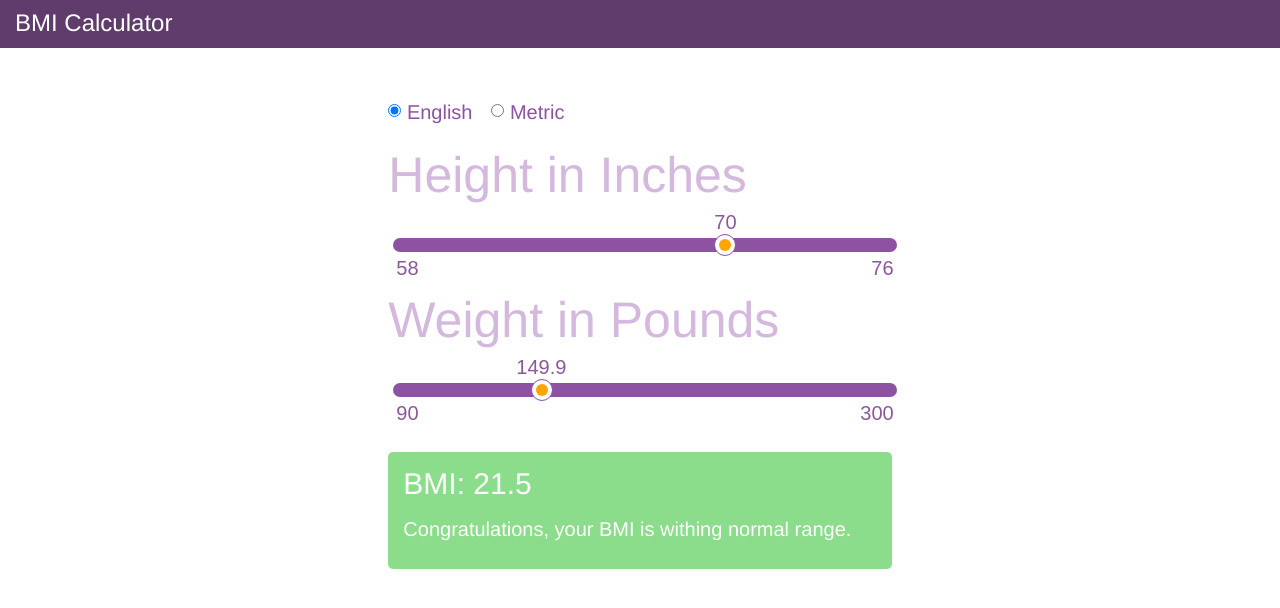
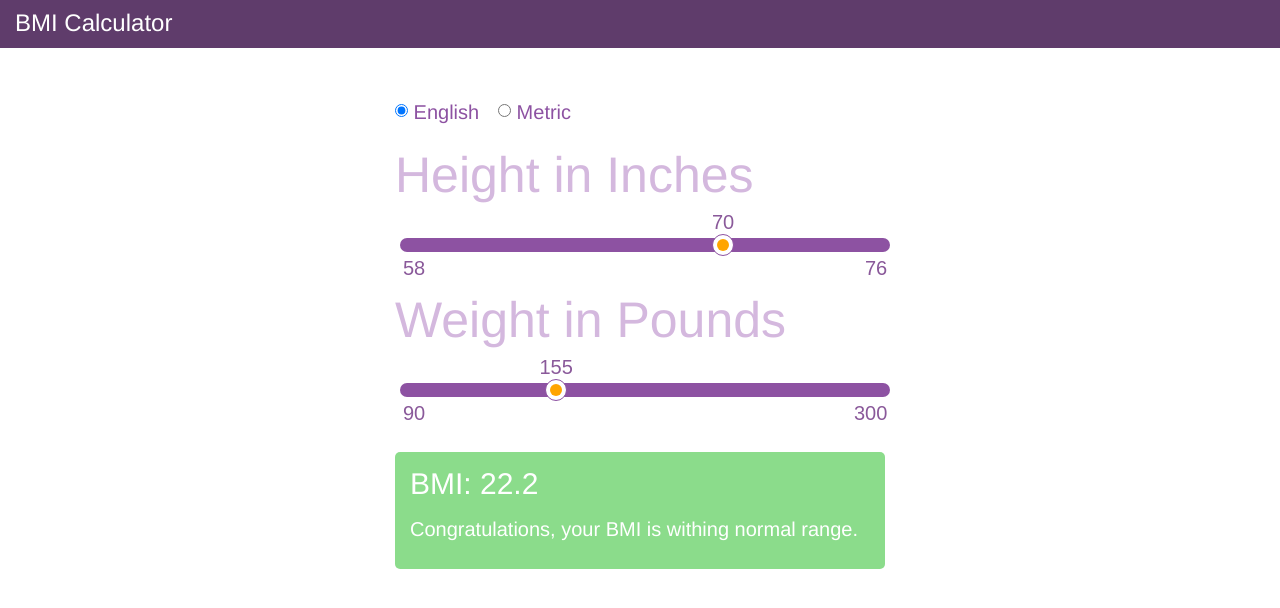
Before and after one commit to janmilosh/bmi_calculator, a plain HTML site: page index.html in a window 1280 px wide. Drawn offline with Linux system fonts and the light colour scheme.

Commit message:
Style changes

```diff
--- a/partials/home.html
+++ b/partials/home.html
@@ -1,7 +1,6 @@
 <div ng-controller="HomeController">
   <div class="container">
-    <div class="row">
-      <div class="col-sm-5 centered">
+    <div class="bmi-outer centered">
       <form name="form">
         <label>
           <input type="radio" ng-model="units" value="english">
@@ -34,4 +33,3 @@
     </div>
   </div>
 </div>
-</div>
--- a/scripts/controllers.js
+++ b/scripts/controllers.js
@@ -4,7 +4,7 @@ var BMIControllers = angular.module('BMIControllers', []);
 
 BMIControllers.controller('HomeController', function ($scope, $rootScope, BMI) {
   $scope.units = 'english';
-  $scope.metrics = new BMI.initializeMetrics(70, 150);
+  $scope.metrics = new BMI.initializeMetrics(70, 155);
   $scope.assessment = 'normalweight';
 
   $rootScope.$on('newInches', function(event, inches) {
--- a/styles/style.css
+++ b/styles/style.css
@@ -39,6 +39,12 @@ input[type="radio"] {
   color: white;
   font-size: 24px;
   margin: 10px 0 12px;
+}
+
+.bmi-outer {
+  width: 520px;
+  max-width: 100%;
+  padding: 0 15px;
 }
 
 .centered {
```
Lines whose indentation alone changed are shown as unchanged.
